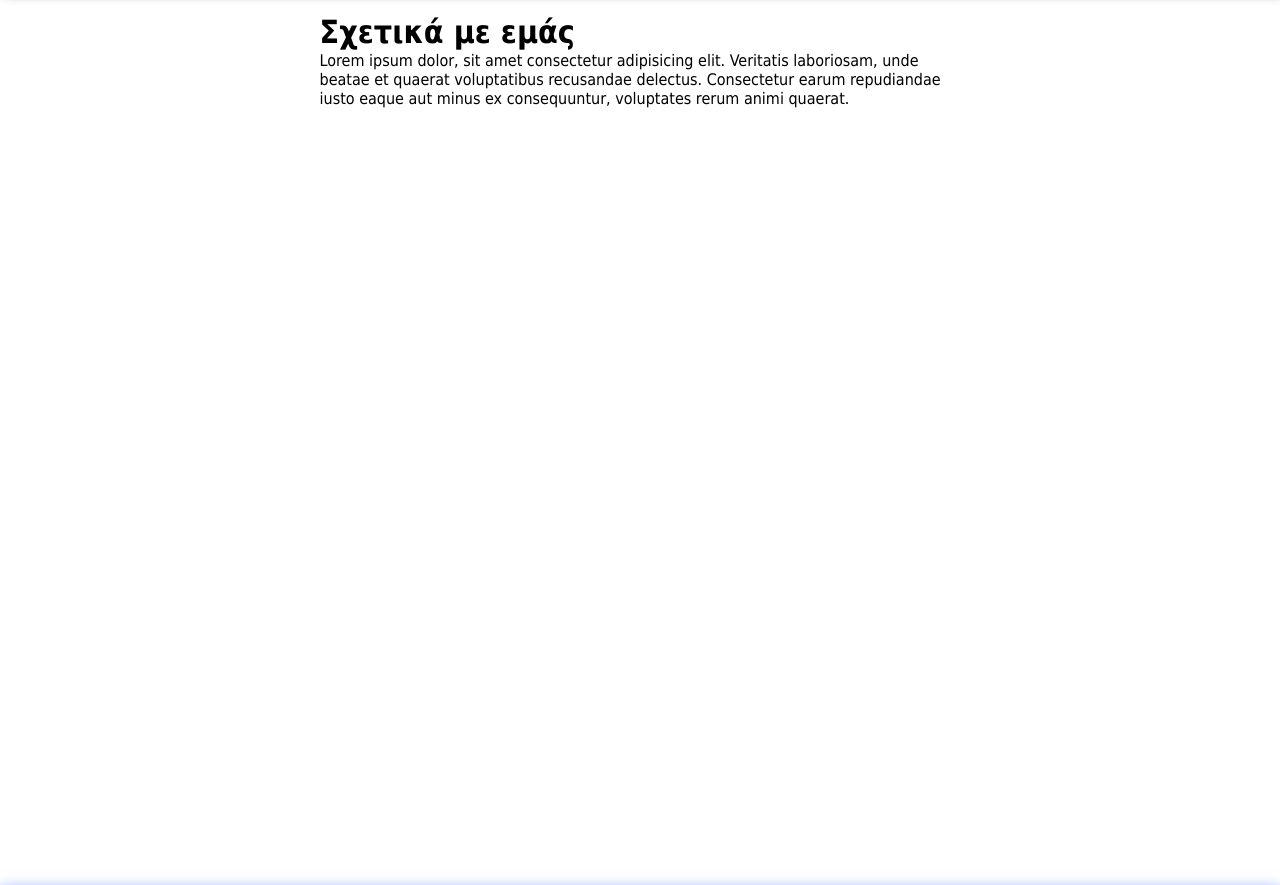
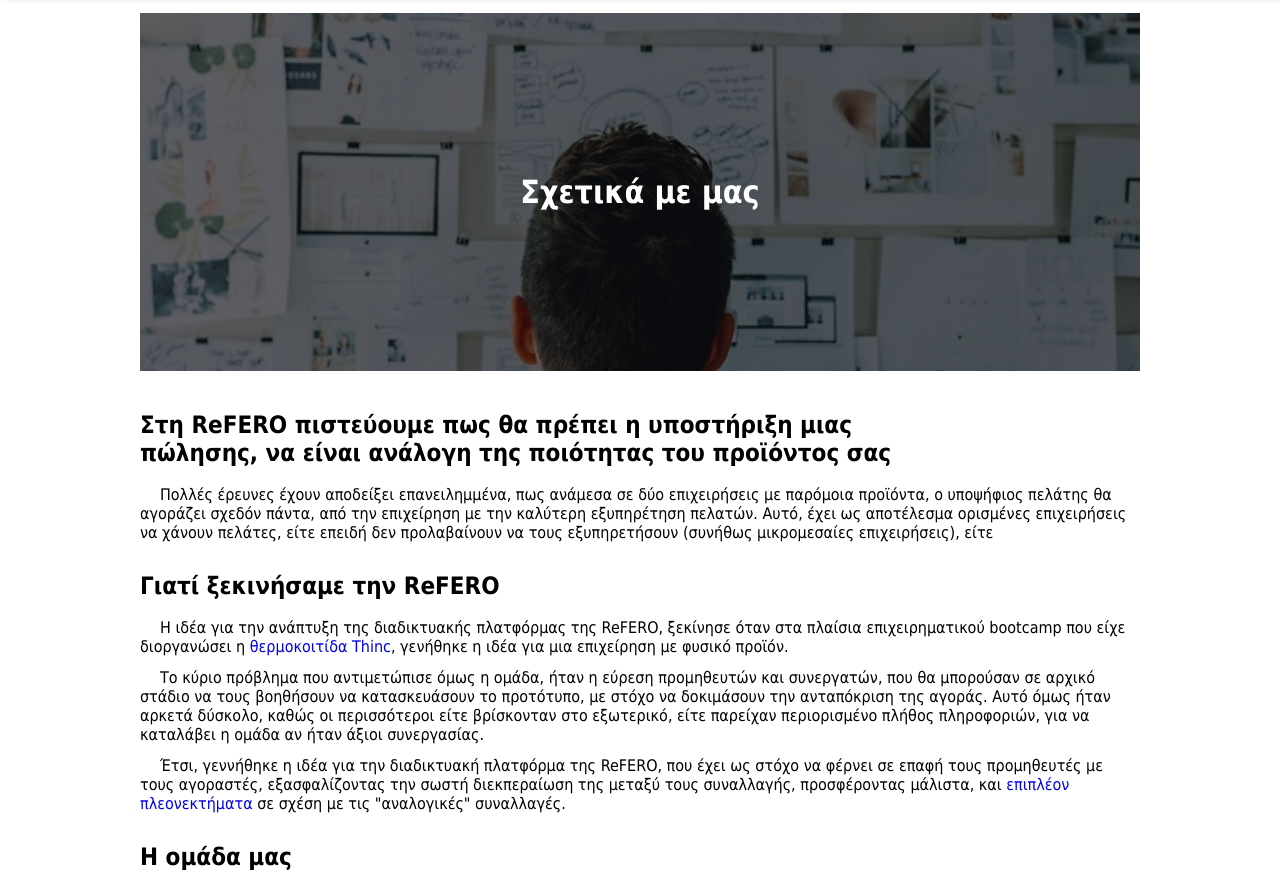
Before and after one commit to referomp/referomp.github.io, a plain HTML site: page about-us.html in a window 1280 px wide. Shown: the part 67-952 px from the top of the page. Drawn offline with Linux system fonts and the light colour scheme.

Commit message:
social media bug fixed + about us page ver1

```diff
--- a/about-us.html
+++ b/about-us.html
@@ -5,6 +5,7 @@
     <meta name="viewport" content="width=device-width, initial-scale=1.0">
     <title>ReFERO</title>
     <link rel="stylesheet" href="/styles.css">
+    <link rel="stylesheet" href="https://cdnjs.cloudflare.com/ajax/libs/font-awesome/4.7.0/css/font-awesome.min.css">
     <link rel="apple-touch-icon-precomposed" sizes="57x57" href="/images/apple-touch-icon-57x57.png" />
     <link rel="apple-touch-icon-precomposed" sizes="114x114" href="/images/apple-touch-icon-114x114.png" />
     <link rel="apple-touch-icon-precomposed" sizes="72x72" href="/images/apple-touch-icon-72x72.png" />
@@ -55,8 +56,21 @@
     </header>
 <!-- Main -->
 <main class="about">
-    <h1>Σχετικά με εμάς</h1>
-    <p>Lorem ipsum dolor, sit amet consectetur adipisicing elit. Veritatis laboriosam, unde beatae et quaerat voluptatibus recusandae delectus. Consectetur earum repudiandae iusto eaque aut minus ex consequuntur, voluptates rerum animi quaerat.</p>
+    <h1>Σχετικά με μας</h1>
+    <h2>Στη ReFERO πιστεύουμε πως θα πρέπει η υποστήριξη μιας πώλησης, να είναι ανάλογη της ποιότητας του προϊόντος σας</h2>
+    <p>Πολλές έρευνες έχουν αποδείξει επανειλημμένα, πως ανάμεσα σε δύο επιχειρήσεις με παρόμοια προϊόντα, ο υποψήφιος πελάτης θα αγοράζει σχεδόν πάντα, από την επιχείρηση με την καλύτερη εξυπηρέτηση πελατών.
+        Αυτό, έχει ως αποτέλεσμα ορισμένες επιχειρήσεις να χάνουν πελάτες, είτε επειδή δεν προλαβαίνουν να τους εξυπηρετήσουν (συνήθως μικρομεσαίες επιχειρήσεις), είτε
+    </p>
+    <h2>Γιατί ξεκινήσαμε την ReFERO</h2>
+    <p>Η ιδέα για την ανάπτυξη της διαδικτυακής πλατφόρμας της ReFERO, ξεκίνησε όταν στα πλαίσια επιχειρηματικού bootcamp που είχε διοργανώσει η <a href="https://thinc.duth.gr/el/">θερμοκοιτίδα Thinc</a>, γενήθηκε η ιδέα για μια επιχείρηση με φυσικό προϊόν.</p>
+
+    <p>Το κύριο πρόβλημα που αντιμετώπισε όμως η ομάδα, ήταν η εύρεση προμηθευτών και συνεργατών, που θα μπορούσαν σε αρχικό στάδιο να τους βοηθήσουν να κατασκευάσουν το προτότυπο, με στόχο να δοκιμάσουν την ανταπόκριση της αγοράς.
+        Αυτό όμως ήταν αρκετά δύσκολο, καθώς οι περισσότεροι είτε βρίσκονταν στο εξωτερικό, είτε παρείχαν περιορισμένο πλήθος πληροφοριών, για να καταλάβει η ομάδα αν ήταν άξιοι συνεργασίας.</p>
+    <p>Έτσι, γεννήθηκε η ιδέα για την διαδικτυακή πλατφόρμα της ReFERO,
+        που έχει ως στόχο να φέρνει σε επαφή τους προμηθευτές με τους αγοραστές, εξασφαλίζοντας την σωστή διεκπεραίωση της μεταξύ τους συναλλαγής, προσφέροντας μάλιστα, και <a href="/how-it-works.html">επιπλέον πλεονεκτήματα</a>  σε σχέση με τις "αναλογικές" συναλλαγές.</p>
+    <h2>Η ομάδα μας</h2>
+    <h2>Τι εχουμε καταφέρει</h2>
+    <h2>Μελλοντικοί Στόχοι</h2>
 </main>
 <!-- Footer -->
 <footer>
--- a/styles.css
+++ b/styles.css
@@ -345,11 +345,37 @@ main {
 
 /* About Us Page */
 .about {
-    max-width: 70ch;
+    max-width: 1000px;
     margin: auto;
     padding: 80px 4%;
     display: flex;
     flex-direction: column;
+}
+
+.about h1{
+    background-image: linear-gradient(
+        to bottom,
+        rgba(0, 0, 0, 0.6),
+        rgba(0, 0, 0, 0.6)
+      ),
+    url(/images/whiteboard-and-person-scaledown.jpg);
+    background-size: cover;
+    background-repeat: no-repeat;
+    max-width: 100%;
+    color: var(--color-text-white);
+    padding: 16%;
+    margin-bottom: 10px;
+    text-align: center;
+}
+
+.about h2{
+    margin: 30px 0 6px;
+    max-width: 80%;
+}
+
+.about p{
+    margin-top: 12px;
+    text-indent: 20px;
 }
 
 /* Blog homePage */
```
Also changed, not shown: blog.html (+1 -0 lines), blog/pws-ta-esg-ephreazoyn-tis-epixeirhseis.html (+1 -0 lines), early-bird.html (+1 -0 lines), faq.html (+1 -0 lines), how-it-works.html (+1 -0 lines), images/whiteboard-and-person-scaledown.jpg (added), images/whiteboard-and-person.jpg (added).
